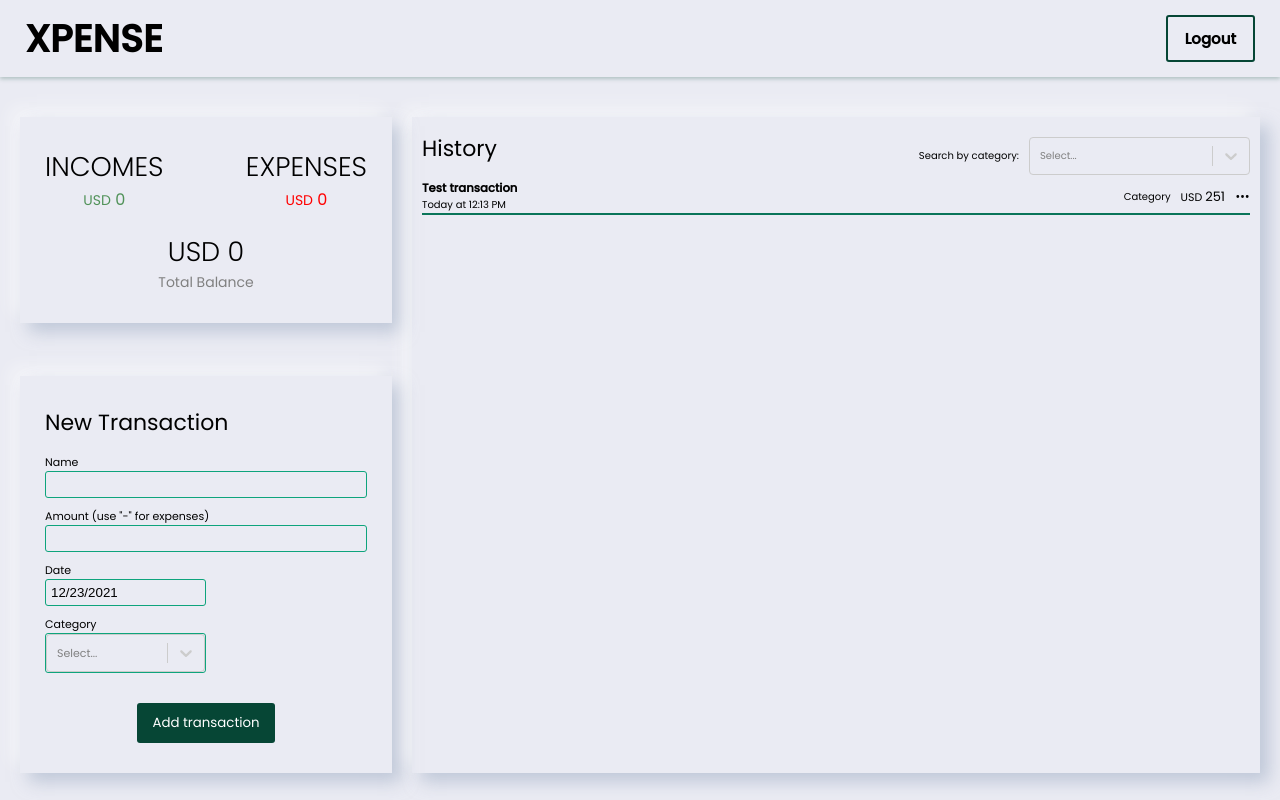
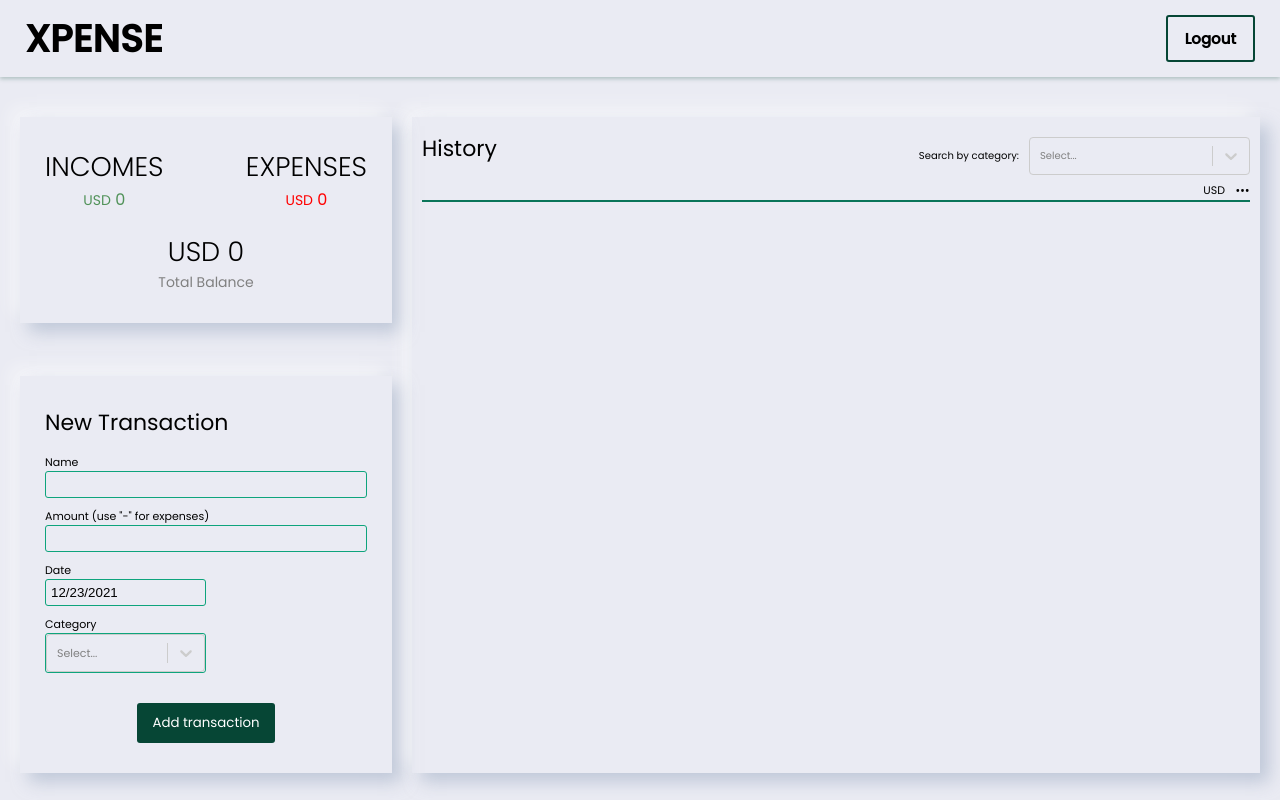
Before and after one commit to Gabito-git/Xpense, a React (Create React App) app in the folder frontend/: page / in a window 1280 px wide. Built offline with nearby package versions, Linux system fonts and the light colour scheme.

Commit message:
refactor(front) change component prop from className to style

```diff
--- a/frontend/src/components/homescreen/Transaction.js
+++ b/frontend/src/components/homescreen/Transaction.js
@@ -2,19 +2,19 @@ import { useState } from "react";
 import { BsThreeDots } from "react-icons/bs";
 import ModifyMenu from "./ModifyMenu";
 
-const Transaction = ({className}) => {
+const Transaction = ({style, concept, amount, date, category}) => {
 
     const [isOpen, setIsOpen] = useState(false);
 
     return (
         <div className="transaction">
             <div className="transaction__left">
-                <h3 className="transaction__concept">Test transaction</h3>
-                <p className="transaction__date">Today at 12:13 PM</p>
+                <h3 className="transaction__concept">{ concept }</h3>
+                <p className="transaction__date">{ date }</p>
             </div>
             <div className="transaction__right">
-                <p>Category</p>
-                <p className={`transaction__value ${className}`}>USD <span>251</span></p>
+                <p>{ category }</p>
+                <p className="transaction__value" style={ style }>USD <span>{ amount }</span></p>
                 <BsThreeDots className="transaction__icon" onClick={ () => setIsOpen(true) }/>
             </div>
             {
```
